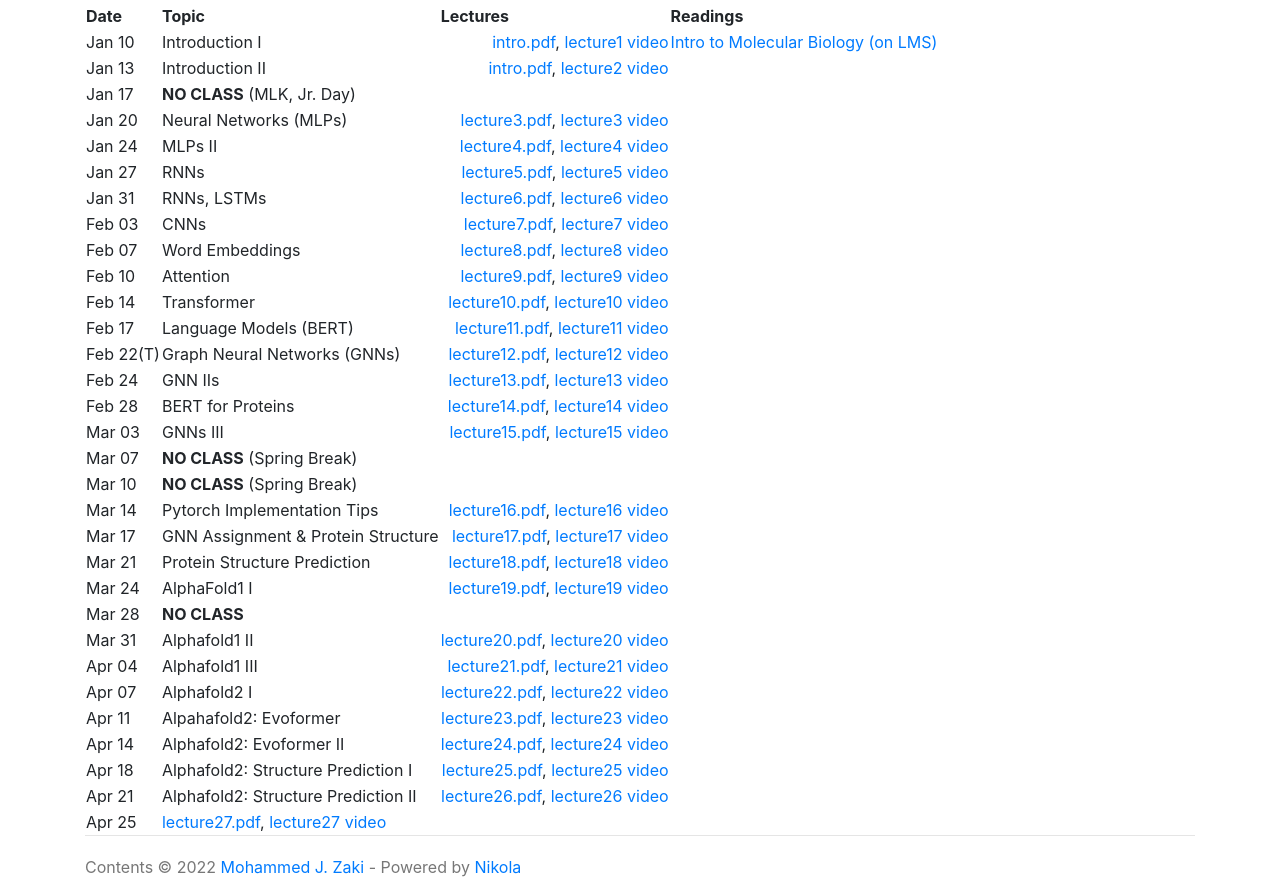
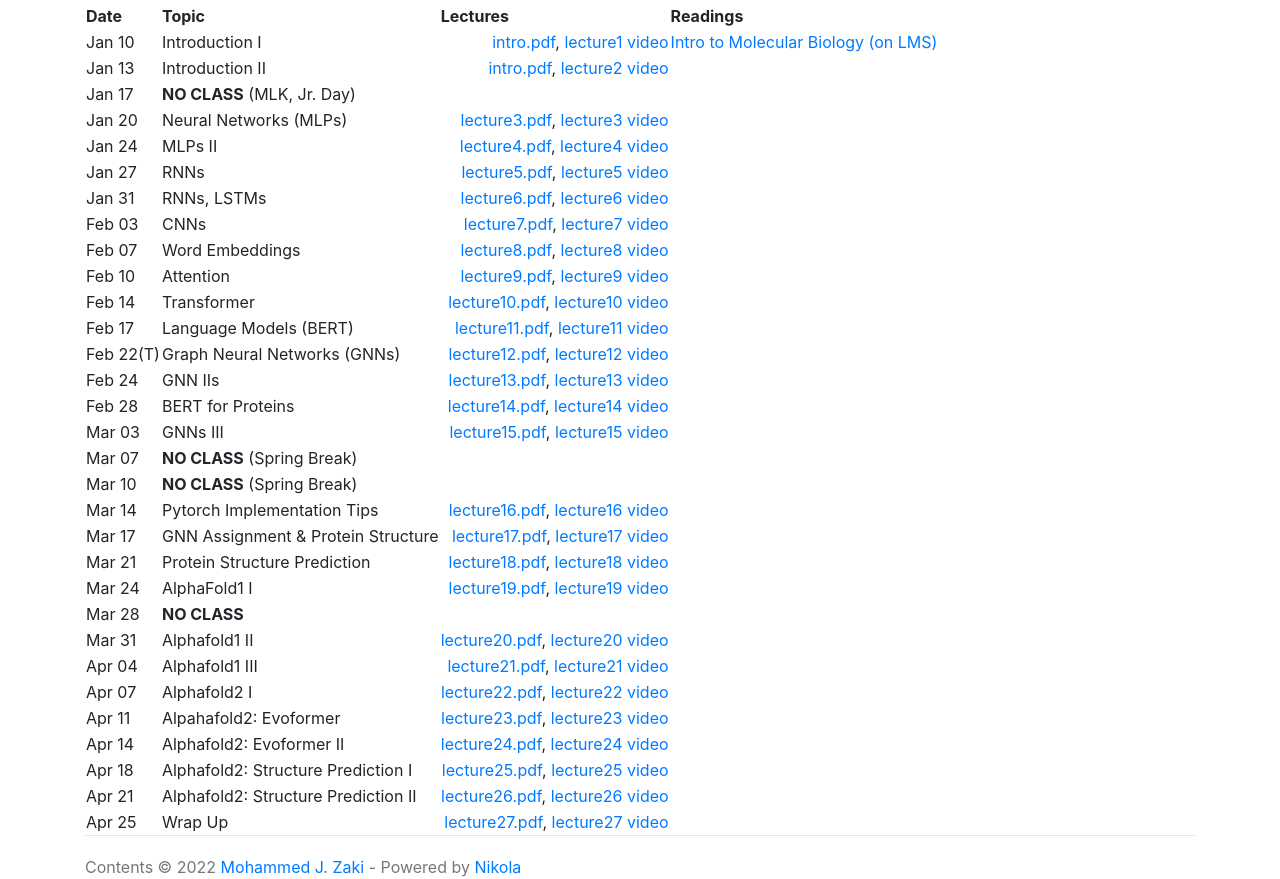
Before and after one commit to zakimjz/zakimjz.github.io, a plain HTML site: page courses/mlib/index.html in a window 1280 px wide. Shown: the part 896-1775 px from the top of the page. Drawn offline with nearby package versions, Linux system fonts and the light colour scheme; some packages are replaced by stand-ins of ours.

Commit message:
Nikola auto commit.
Source commit: 1e3ef5bf64a1e606c110b092b8b91fc1b1dee93b
Nikola version: 8.2.0

```diff
--- a/courses/mlib/index.html
+++ b/courses/mlib/index.html
@@ -337,10 +337,10 @@ Online Class: <a href="https://rensselaer.webex.com/meet/zakim">https://renssela
 </tr>
 <tr>
 <td align="left">Apr 25</td>
-<td align="left">
+<td align="left">Wrap Up</td>
+<td align="right">
 <a href="http://www.cs.rpi.edu/~zaki/MLIB/lectures/lecture27.pdf">lecture27.pdf</a>, <a href="http://www.cs.rpi.edu/~zaki/MLIB/videos/mlbio-lecture27/mlbio-lecture27.html">lecture27 video</a>
 </td>
-<td align="right"></td>
 <td align="right"></td>
 </tr>
 </tbody>
```
